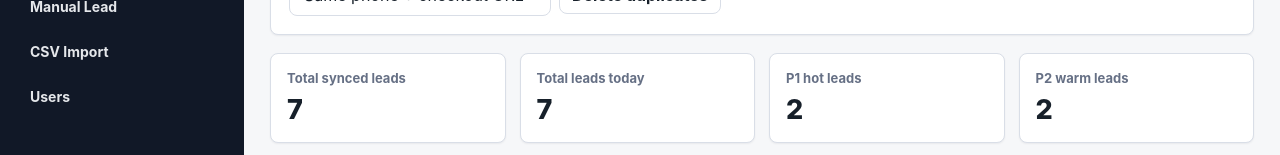
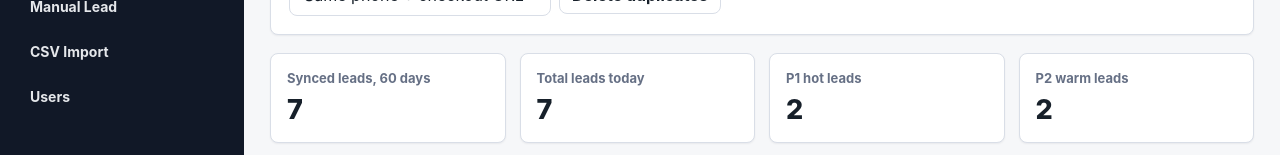
Before and after one commit to ajitkumariitb-bit/sales-dashboard, a Next.js app: page /admin in a window 1280 px wide. Shown: the part 283-438 px from the top of the page. Built offline with nearby package versions, Linux system fonts and the light colour scheme; no server answers.

Commit message:
Add files via upload

```diff
--- a/app/admin/page.tsx
+++ b/app/admin/page.tsx
@@ -17,9 +17,25 @@ export default async function AdminDashboard() {
     getRecoveredOrders()
   ]);
   if (currentUser.role !== "admin") redirect("/sales");
-  const metrics = dashboardMetrics({ leads, activities, followups, orders });
-  const board = leaderboard({ users, leads, activities, followups, orders });
-  const attentionLeads = leads.filter((lead) => lead.priority === "P1 Hot" || !lead.next_follow_up_at).slice(0, 8);
+  const dashboardLeads = leads.filter((lead) => isWithinLastDays(lead.first_seen_at, 60));
+  const dashboardLeadIds = new Set(dashboardLeads.map((lead) => lead.id));
+  const dashboardActivities = activities.filter((activity) => dashboardLeadIds.has(activity.lead_id));
+  const dashboardFollowups = followups.filter((followup) => dashboardLeadIds.has(followup.lead_id));
+  const dashboardOrders = orders.filter((order) => dashboardLeadIds.has(order.lead_id));
+  const metrics = dashboardMetrics({
+    leads: dashboardLeads,
+    activities: dashboardActivities,
+    followups: dashboardFollowups,
+    orders: dashboardOrders
+  });
+  const board = leaderboard({
+    users,
+    leads: dashboardLeads,
+    activities: dashboardActivities,
+    followups: dashboardFollowups,
+    orders: dashboardOrders
+  });
+  const attentionLeads = dashboardLeads.filter((lead) => lead.priority === "P1 Hot" || !lead.next_follow_up_at).slice(0, 8);
 
   return (
     <>
@@ -47,7 +63,7 @@ export default async function AdminDashboard() {
       </section>
 
       <section className="grid stats-grid">
-        <StatCard label="Total synced leads" value={leads.length} />
+        <StatCard label="Synced leads, 60 days" value={dashboardLeads.length} />
         <StatCard label="Total leads today" value={metrics.totalLeadsToday} />
         <StatCard label="P1 hot leads" value={metrics.p1Hot} />
         <StatCard label="P2 warm leads" value={metrics.p2Warm} />
@@ -124,3 +140,8 @@ export default async function AdminDashboard() {
     </>
   );
 }
+
+function isWithinLastDays(value: string, days: number) {
+  const cutoff = Date.now() - days * 24 * 60 * 60 * 1000;
+  return new Date(value).getTime() >= cutoff;
+}
```
